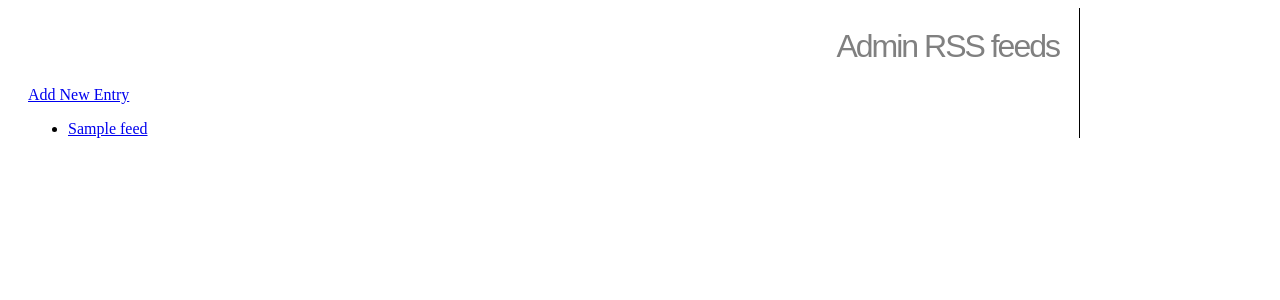
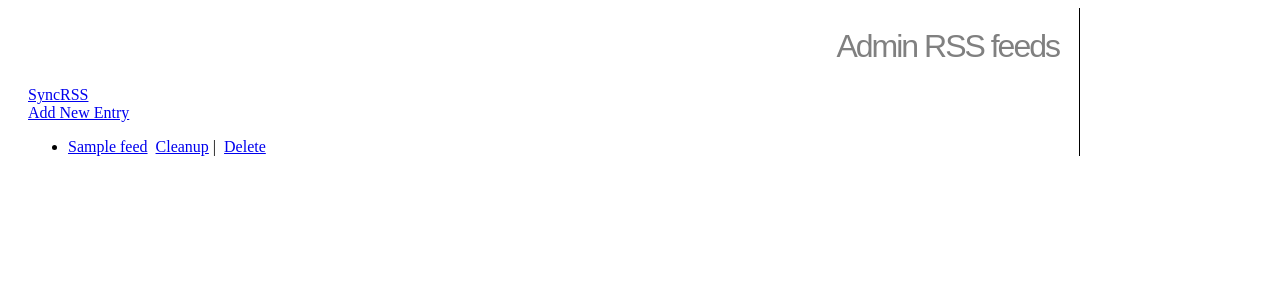
Before and after one commit to nakagami/planetgae, a Django app: template planet/templates/planet/admin_feed.html in a window 1280 px wide. Shown: the top 300 px of the page. Run offline with Django 3.2, Linux system fonts and the light colour scheme; the template is opened without the code that fills it: most values are stand-ins (such as "Sample title", 1, 10 or a date in 2020).

Commit message:
Feed entries cleanup and delete

```diff
--- a/planet/templates/planet/admin_feed.html
+++ b/planet/templates/planet/admin_feed.html
@@ -8,14 +8,21 @@
 
     <body>
         <h1>Admin RSS feeds</h1>
+        <a href="../../syncrss">SyncRSS</a> <br />
         <a href="form/">Add New Entry</a>
         <ul>
         {% for feed in feed_list %}
+            <li>
             {% if feed.title %}
-            <li><a href="form/{{feed.key.id}}">{{feed.title}}</a></li>
+            <a href="form/{{feed.key.id}}">{{feed.title}}</a>
             {% else %}
-            <li><a href="form/{{feed.key.id}}">{{feed.rss_url}}</a></li>
+            <a href="form/{{feed.key.id}}">{{feed.rss_url}}</a>
             {% endif %}
+            &nbsp;<a href="cleanup/{{feed.key.id}}">Cleanup</a>
+            |
+            &nbsp;<a href="delete/{{feed.key.id}}">Delete</a>
+            </li>
+
         {% endfor %}
         </ul>
     </body>
--- a/planet/urls.py
+++ b/planet/urls.py
@@ -35,4 +35,6 @@ urlpatterns = patterns('',
     (r'^admin/$', 'planet.views.admin_index'),
     (r'^admin/feed/$', 'planet.views.admin_feed_index'),
     (r'^admin/feed/form/(\d*)$', 'planet.views.admin_feed_form'),
+    (r'^admin/feed/cleanup/(\d*)$', 'planet.views.admin_feed_cleanup'),
+    (r'^admin/feed/delete/(\d*)$', 'planet.views.admin_feed_delete'),
 )
```
Also changed, not shown: planet/views.py (+14 -0 lines).
